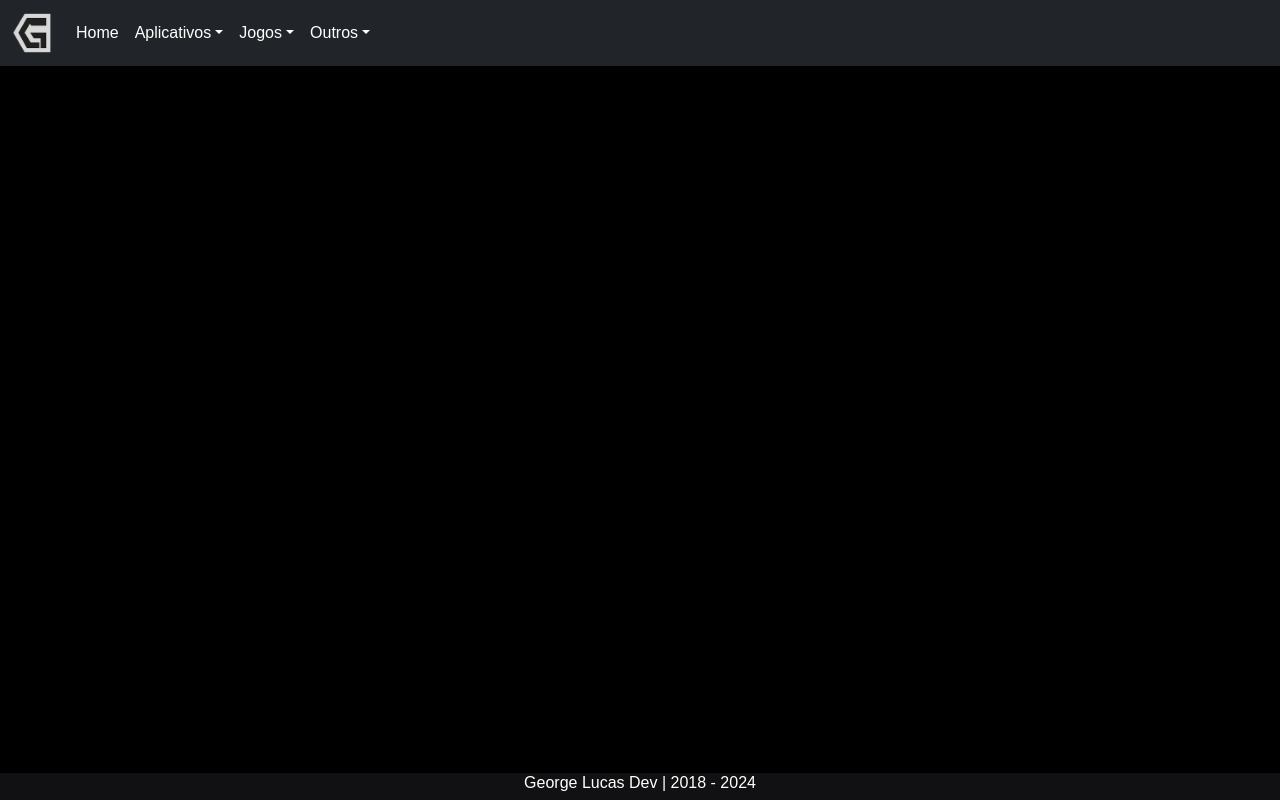
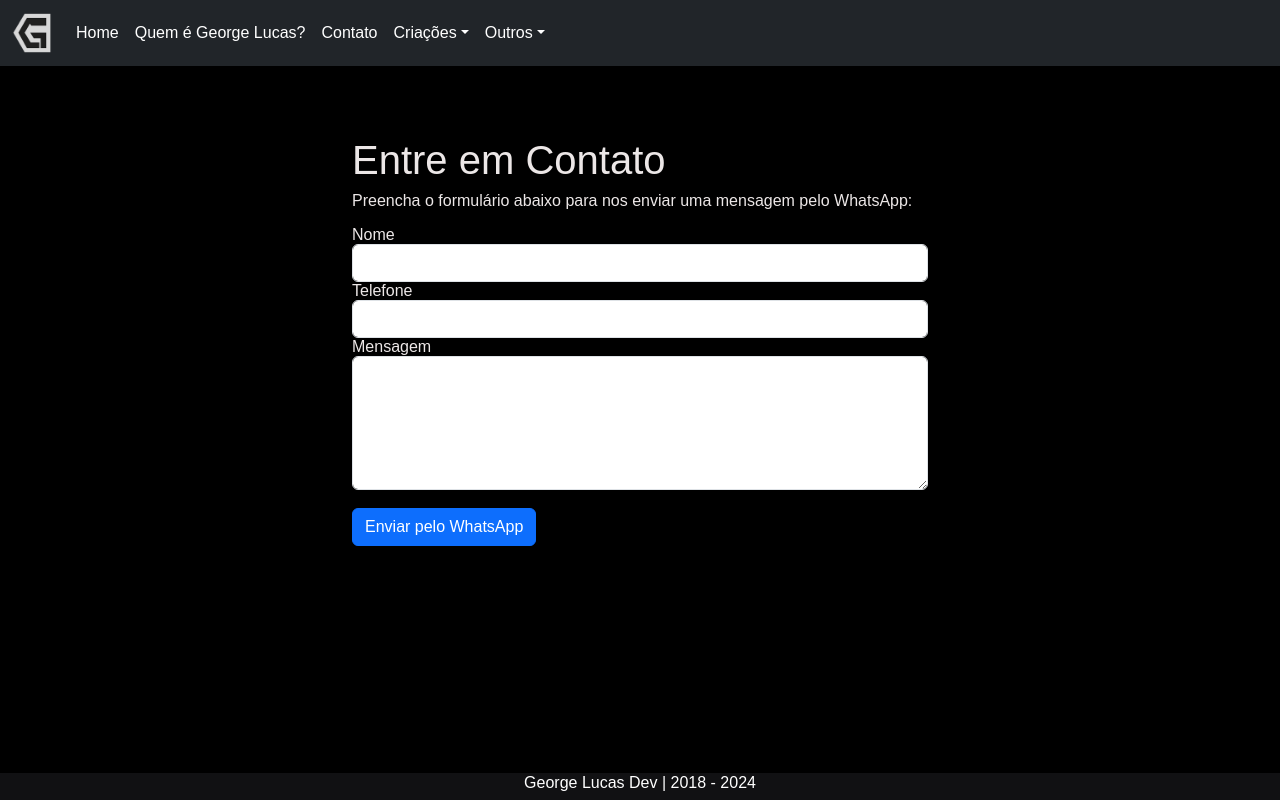
Before and after one commit to georgelucasdev/georgelucasdev-react, a React (Create React App) app: page /contato in a window 1280 px wide. Built offline with nearby package versions, Linux system fonts and the light colour scheme.

Commit message:
modified:   src/components/Menu.js 	modified:   src/pages/Home/index.js 	new file:   src/pages/contato/index.js 	new file:   src/pages/sobre/index.js 	modified:   src/routes.js

```diff
--- a/src/components/Menu.js
+++ b/src/components/Menu.js
@@ -27,27 +27,67 @@ export default function Menu() {
                     <NavItem>
                         <RouterNavLink to="/" className="nav-link" style={{color: 'white'}}>Home</RouterNavLink>
                     </NavItem>
+                    <NavItem>
+                        <RouterNavLink to="/sobre" className="nav-link" style={{color: 'white'}}>Quem é George Lucas?</RouterNavLink>
+                    </NavItem>
+                    <NavItem>
+                        <RouterNavLink to="/contato" className="nav-link" style={{color: 'white'}}>Contato</RouterNavLink>
+                    </NavItem>
                     <UncontrolledDropdown nav inNavbar>
                         <DropdownToggle nav caret style={{color: 'white'}}>
-                            Aplicativos
+                            Criações
                         </DropdownToggle>
                         <DropdownMenu right>
-                            <DropdownItem>
-                                <a href="https://play.google.com/store/apps/details?id=com.aprendizado.escola" className="nav-link" style={{color: 'black'}}>Aprendizado Mágico</a>
-                            </DropdownItem>
-                        </DropdownMenu>
-                    </UncontrolledDropdown>
                             <UncontrolledDropdown nav inNavbar>
-                        <DropdownToggle nav caret style={{color: 'white'}}>
+                                <DropdownToggle nav caret className="dropdown-item" style={{color: 'black'}}>
+                                    Playstore
+                                </DropdownToggle>
+                                <DropdownMenu>
+                                    <UncontrolledDropdown nav inNavbar>
+                                        <DropdownToggle nav caret className="dropdown-item" style={{color: 'black'}}>
                                             Jogos
                                         </DropdownToggle>
-                        <DropdownMenu right>
+                                        <DropdownMenu>
                                             <DropdownItem>
                                                 <a href="https://play.google.com/store/apps/details?id=com.glapp.house" className="nav-link" style={{color: 'black'}}>Pinte Casas</a>
                                             </DropdownItem>
                                             <DropdownItem>
                                                 <a href="https://play.google.com/store/apps/details?id=com.domino.duelo" className="nav-link" style={{color: 'black'}}>Dominó: Duelo Online</a>
                                             </DropdownItem>
+                                        </DropdownMenu>
+                                    </UncontrolledDropdown>
+                                    <UncontrolledDropdown nav inNavbar>
+                                        <DropdownToggle nav caret className="dropdown-item" style={{color: 'black'}}>
+                                            Aplicativos
+                                        </DropdownToggle>
+                                        <DropdownMenu>
+                                            <DropdownItem>
+                                                <a href="https://play.google.com/store/apps/details?id=com.aprendizado.escola" className="nav-link" style={{color: 'black'}}>Aprendizado Mágico</a>
+                                            </DropdownItem>
+                                        </DropdownMenu>
+                                    </UncontrolledDropdown>
+                                </DropdownMenu>
+                            </UncontrolledDropdown>
+                            <UncontrolledDropdown nav inNavbar>
+                                        <DropdownToggle nav caret className="dropdown-item" style={{color: 'black'}}>
+                                            Steam
+                                        </DropdownToggle>
+                                        <DropdownMenu>
+                                            <DropdownItem>
+                                            <a href="https://glukax.itch.io/enigmas-da-escurido" className="nav-link" style={{color: 'black'}}>Enigmas da Escuridão</a>
+                                            </DropdownItem>
+                                        </DropdownMenu>
+                                    </UncontrolledDropdown>
+                            <UncontrolledDropdown nav inNavbar>
+                                        <DropdownToggle nav caret className="dropdown-item" style={{color: 'black'}}>
+                                            ichi.io
+                                        </DropdownToggle>
+                                        <DropdownMenu>
+                                            <DropdownItem>
+                                                <a href="https://glukax.itch.io/enigmas-da-escurido" className="nav-link" style={{color: 'black'}}>Enigmas da Escuridão</a>
+                                            </DropdownItem>
+                                        </DropdownMenu>
+                                    </UncontrolledDropdown>
                         </DropdownMenu>
                     </UncontrolledDropdown>
                     <UncontrolledDropdown nav inNavbar>
--- a/src/pages/Home/index.js
+++ b/src/pages/Home/index.js
@@ -29,19 +29,16 @@ export default function Home() {
                 </section>
                 <hr className="hr3" />
                 <section>
-                    a
+                <h5><strong><>
+                            Olá, seja bem-vindo ao meu site! Fique à vontade para explorar.<p/>
+                            <br/>
+                            Na aba "Quem é George Lucas", você pode saber mais sobre mim.<p/>
+                            Em "Criações", encontrará meus jogos desenvolvidos e publicados em várias plataformas.<p/>
+                            Por fim, em "Contato", você pode entrar em contato comigo para conversarmos sobre diversos assuntos.<p/>
+                            <br/>
+                            Aproveite sua visita!
+                    </></strong></h5>
                 </section>
-                {/* <section>
-                    <h3><strong><center>Projetos</center></strong></h3>
-                    <div className="container3">
-                        <div className="buttonsContainer">
-                            <button className="botaoconcluidos" onClick={handleButton1Click}>Concluidos</button>
-                            <button className="botaoativos" onClick={handleButton2Click}>Ativos</button>
-                        </div>
-                        {showInfo1 && <div><Concluidos /></div>}
-                        {showInfo2 && <div><Ativos /></div>}
-                    </div>
-                </section> */}
                 <hr className="hr3" />
                 <div className="container1">
                     <div className="container4">
--- /dev/null
+++ b/src/pages/contato/index.js
@@ -0,0 +1,80 @@
+import React, { useState } from "react";
+
+const Contato = () => {
+    const [formData, setFormData] = useState({
+        nome: "",
+        telefone: "",
+        mensagem: ""
+    });
+
+    const handleChange = (e) => {
+        const { name, value } = e.target;
+        setFormData({ ...formData, [name]: value });
+    };
+
+    const handleSubmit = (e) => {
+        e.preventDefault();
+
+        const whatsappNumber = "559123456789"; // Substitua pelo número do WhatsApp com código do país e DDD
+        const { nome, telefone, mensagem } = formData;
+
+        const whatsappMessage = `Olá! Meu nome é ${nome}. Meu telefone é ${telefone}. Gostaria de entrar em contato com a seguinte mensagem: ${mensagem}`;
+
+        const whatsappLink = `https://wa.me/${whatsappNumber}?text=${encodeURIComponent(whatsappMessage)}`;
+
+        window.open(whatsappLink, "_blank");
+
+        setFormData({ nome: "", telefone: "", mensagem: "" }); // Limpa o formulário após o envio
+    };
+
+    return (
+        <div className="container" style={{ maxWidth: "600px", margin: "50px auto" }}>
+            <h1>Entre em Contato</h1>
+            <p>Preencha o formulário abaixo para nos enviar uma mensagem pelo WhatsApp:</p>
+            <form onSubmit={handleSubmit}>
+                <div className="form-group">
+                    <label htmlFor="nome">Nome</label>
+                    <input
+                        type="text"
+                        id="nome"
+                        name="nome"
+                        className="form-control"
+                        value={formData.nome}
+                        onChange={handleChange}
+                        required
+                    />
+                </div>
+                <div className="form-group">
+                    <label htmlFor="telefone">Telefone</label>
+                    <input
+                        type="tel"
+                        id="telefone"
+                        name="telefone"
+                        className="form-control"
+                        value={formData.telefone}
+                        onChange={handleChange}
+                        required
+                    />
+                </div>
+                <div className="form-group">
+                    <label htmlFor="mensagem">Mensagem</label>
+                    <textarea
+                        id="mensagem"
+                        name="mensagem"
+                        className="form-control"
+                        rows="5"
+                        value={formData.mensagem}
+                        onChange={handleChange}
+                        required
+                    />
+                </div>
+                <br/>
+                <button type="submit" className="btn btn-primary">
+                    Enviar pelo WhatsApp
+                </button>
+            </form>
+        </div>
+    );
+};
+
+export default Contato;
--- /dev/null
+++ b/src/pages/sobre/index.js
@@ -0,0 +1,20 @@
+import React from "react";
+
+const Contato = () => {
+    return (
+        <>
+        <div className="container">
+            <section>
+                <h3><strong><center>
+                    Olá, eu me chamo George Lucas sou um programador iniciante, estou aqui<p/>
+                    para dizer que estou aberto a projetos voltados a ReactJS e Python<p/>
+                    tenho jogos e programas feitos em flutter e csharp (unity) e estão disponiveis na Playstore.<p/>
+                </center></strong></h3>
+            </section>
+        </div>
+
+        </>
+    );
+}
+
+export default Contato;
--- a/src/routes.js
+++ b/src/routes.js
@@ -5,6 +5,8 @@ import Privacidade from './pages/privacidade';
 import Reembolso from './pages/reembolso';
 import Terms from './pages/termos';
 import Enigmas from './pages/Enigmas';
+import Sobre from './pages/sobre';
+import Contato from './pages/contato';
 
 const RoutesApp = () => {
     return (
@@ -12,6 +14,8 @@ const RoutesApp = () => {
             <Route exact path="/" element={<Home />} />
             <Route path="/politica-de-privacidade" element={<Privacidade />} />
             <Route path="/Enigmas" element={<Enigmas />} />
+            <Route path="/Sobre" element={<Sobre />} />
+            <Route path="/contato" element={<Contato />} />
             <Route path="/politica-de-reembolso" element={<Reembolso />} />
             <Route path="/termos-e-condicoes" element={<Terms />} />
         </Routes>
```
Lines whose indentation alone changed are shown as unchanged.
